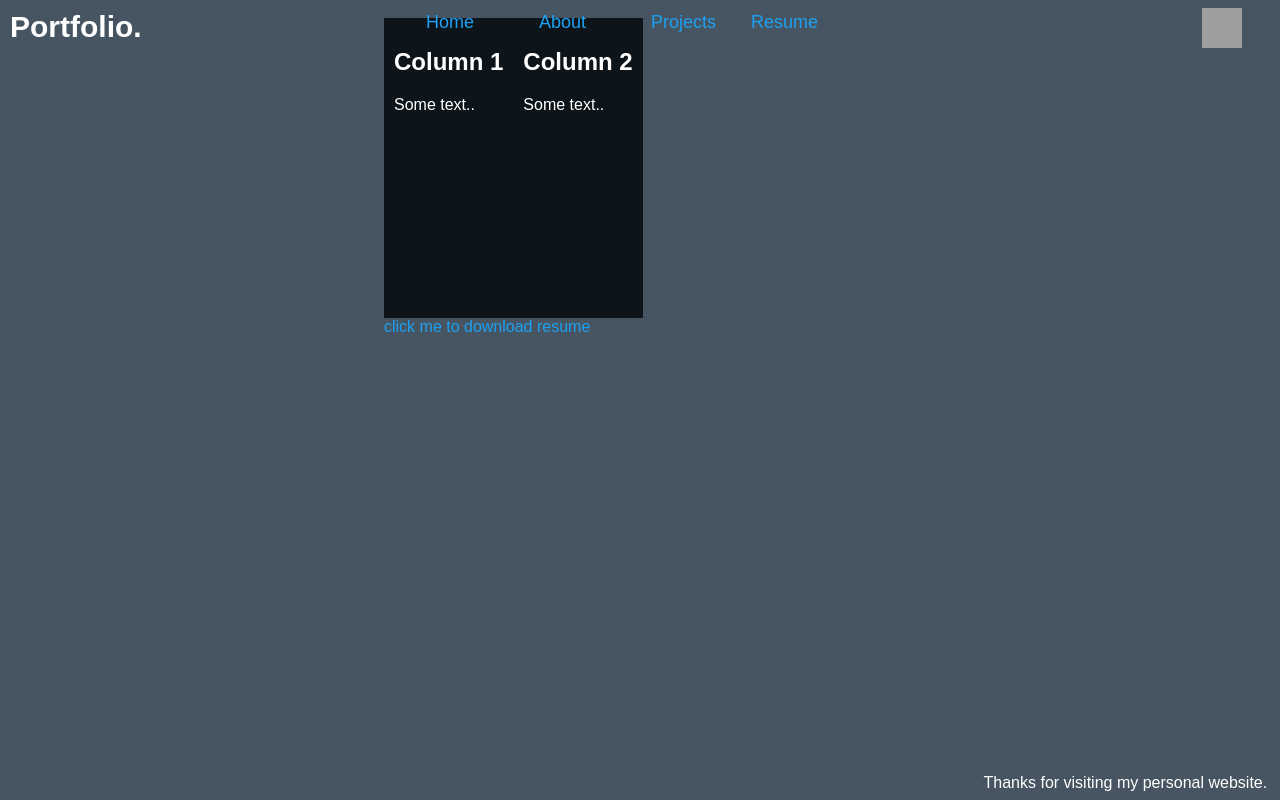
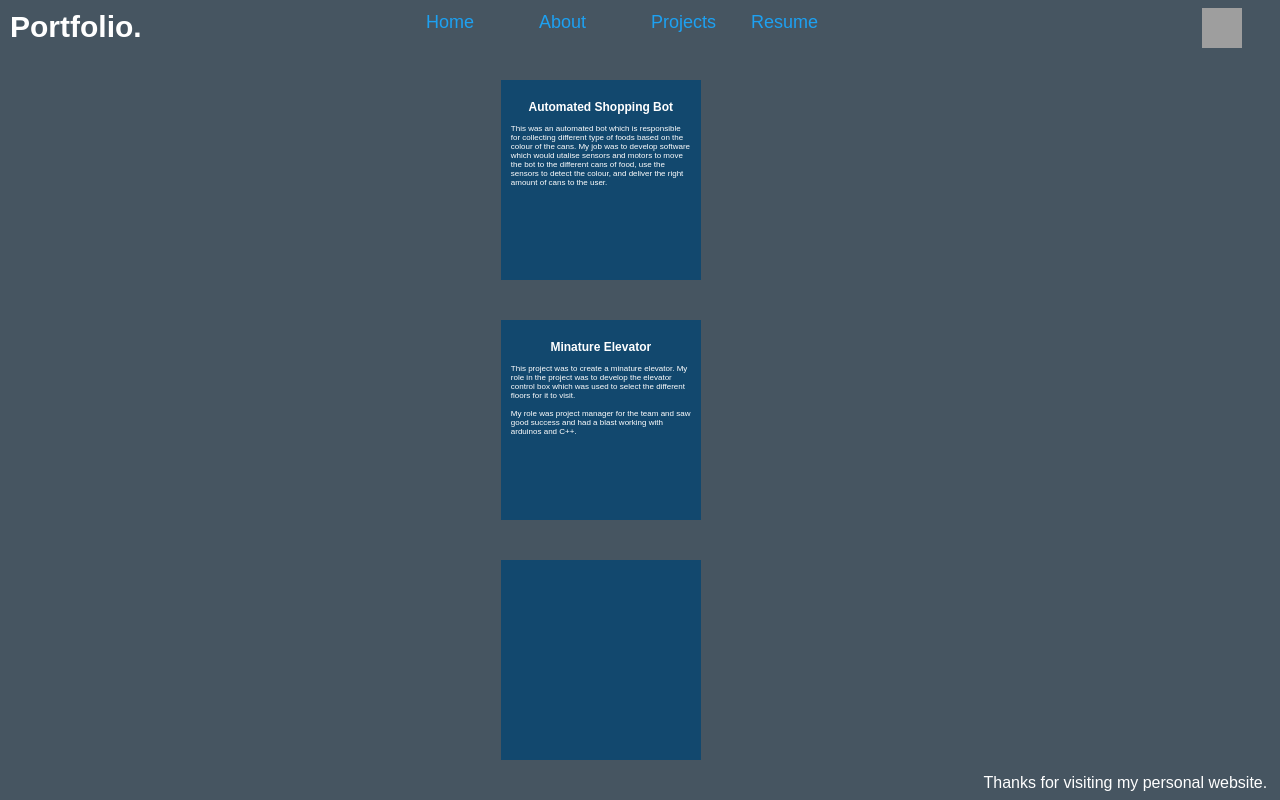
Before and after one commit to archer15/Personal_Website, a React (Create React App) app: page /projects in a window 1280 px wide. Built offline with nearby package versions, Linux system fonts and the light colour scheme; grey boxes are pictures that could not be loaded.

Commit message:
Added projects content and added more design

```diff
--- a/src/App.js
+++ b/src/App.js
@@ -5,7 +5,7 @@ import {
 } from "react-router-dom"
 import About from './pages/about.js'
 import Home from './pages/home.js'
-import Documents from './pages/documents.js'
+
 import Projects from './pages/projects.js'
 import my_cv from './pages/JoshuaArcher_CV_2021.pdf'
 import linkedin_image from './pages/linkedin.png'
@@ -25,11 +25,11 @@ const App = () => {
             <Link style={padding} to ="/"> Home </Link>
             <Link style={padding} to ="/about"> About </Link>
             <Link style={padding} to ="/projects"> Projects  </Link>
-            <a href= {my_cv} target="_blank"> Resume <i class="fas fa-file"></i></a>
+            <a href= {my_cv} target="_blank" rel="noreferrer"> Resume <i className="fas fa-file"></i></a>
           </div>
           <div className="App-links">
 
-            <a href="https://www.linkedin.com/in/joshua-archer/" target="_blank"><img src={linkedin_image} width="40" height="40" className="img_link" ></img></a>
+            <a href="https://www.linkedin.com/in/joshua-archer/" target="_blank" rel="noreferrer"><img src={linkedin_image} width="40" height="40" className="img_link" alt="Logo" ></img></a>
 
           </div>
 
--- a/src/pages/about.css
+++ b/src/pages/about.css
@@ -69,7 +69,7 @@ h2 {
   #p4 {
     display:none;
   }
-  #m1 {
+  #p5 {
     display:none;
   }
   #m2 {
--- a/src/pages/about.js
+++ b/src/pages/about.js
@@ -1,5 +1,5 @@
 import './about.css';
-import PersonalFitness from './about_list/personal_fitness'
+
 const add1 = () => {
   document.getElementById("p1").style.display = "block";
 }
@@ -58,19 +58,19 @@ const About = () => {
 
     return (
         <div className="about-main"><h1>About Me</h1>
-            <div class="row">
-              <div class="column" >
+            <div className="row">
+              <div className="column" >
                 <h2>Personal Hobbies</h2>
-                  <div class="card">
+                  <div className="card">
                     <ul onMouseOver={add1} onMouseLeave={remove1} >Personal Fitness</ul>
                     <ul onMouseOver={add2} onMouseLeave={remove2}>Music </ul>
                     <ul onMouseOver={add3} onMouseLeave={remove3}>Creative Software Projects</ul>
                     <ul onMouseOver={add4} onMouseLeave={remove4}>Video Games</ul>
                   </div>
               </div>
-              <div class="column" >
+              <div className="column" >
                 <h2>Main Software Interests</h2>
-                  <div class="card" >
+                  <div className="card" >
                     <ul onMouseOver={add5} onMouseLeave={remove5} >Web Development / App Development</ul>
                     <ul onMouseOver={add6} onMouseLeave={remove6}>Systems Architecture and Design </ul>
                     <ul onMouseOver={add7} onMouseLeave={remove7}>Video Games Development</ul>
--- a/src/pages/about_list/personal_fitness.js
+++ /dev/null
@@ -1,13 +0,0 @@
-
-
-const PersonalFitness = () => {
-    console.log('aatttac')
-    return (
-        <div>Yo</div>
-
-    );
-}
-
-
-
-export default PersonalFitness;
--- a/src/pages/documents.js
+++ b/src/pages/documents.js
@@ -1,5 +1,5 @@
 import './documents.css';
-import Iframe from 'react-iframe'
+
 import my_cv from './JoshuaArcher_CV_2021.pdf'
 const Documents = () => {
     return (
--- a/src/pages/home.css
+++ b/src/pages/home.css
@@ -3,6 +3,8 @@
     top: 15%;
     right:35%;
     text-align: center;
+
+
 }
 .home-image{
     position: fixed;
--- a/src/pages/projects.css
+++ b/src/pages/projects.css
@@ -2,17 +2,79 @@
     box-sizing: border-box;
   }
 
-  /* Create two equal columns that floats next to each other */
-  .column {
-    float: left;
-    width: 50%;
-    padding: 10px;
-    height: 300px; /* Should be removed. Only for demonstration */
-  }
+.projects-main {
+  position: fixed;
+  top:5%;
+  left:36%;
+      padding: 20px;
+    display: flex;
+  flex-wrap:wrap;
 
-  /* Clear floats after the columns */
-  .row:after {
-    content: "";
-    display: table;
-    clear: both;
-  }
+  display: block
+}
+.project-2-text {
+  position: relative;
+  width:100%;
+
+}
+
+
+
+
+
+.card-1 {
+  padding: 5px;
+  margin:20px;
+  margin-bottom: 40px;
+  background-color:rgb(18, 72, 110);
+  padding:10px;
+  width:200px;
+  height:200px;
+  font-size: 8px;
+  transition:1s;
+}
+.card-2 {
+
+  padding: 5px;
+  margin:20px;
+  margin-bottom: 40px;
+  background-color:rgb(18, 72, 110);
+  padding:10px;
+  width:200px;
+  height:200px;
+  font-size: 8px;
+  transition:1s;
+  overflow:hidden;
+}
+.card-3 {
+  padding: 5px;
+  margin:20px;
+  margin-bottom: 40px;
+  background-color:rgb(18, 72, 110);
+  padding:10px;
+  width:200px;
+  height:200px;
+  font-size: 8px;
+  transition:1s;
+}
+
+.card-1:hover {
+  width:600px;
+  margin-left:-150px;
+  height:400px;
+  font-size: 16px;
+}
+.card-2:hover {
+  width:600px;
+  margin-left:-150px;
+  height:400px;
+  font-size: 16px;
+
+
+}
+.card-3:hover {
+  width:600px;
+  margin-left:-150px;
+  height:400px;
+  font-size: 16px;
+}
--- a/src/pages/projects.js
+++ b/src/pages/projects.js
@@ -1,22 +1,31 @@
 import './projects.css';
-import my_cv from './JoshuaArcher_CV_2021.pdf'
+
 const Projects = () => {
+
     return (
-        <div>
-        <br></br>
+        <div className="projects-main">
+          <div className="card-1">
+            <h2>Automated Shopping Bot</h2>
+            <p>This was an automated bot which is responsible for collecting different type of foods based on the colour of the cans.
+              My job was to develop software which would utalise sensors and motors to move the bot to the different
+              cans of food, use the sensors to detect the colour, and deliver the right amount of cans to the user.
+               </p>
+          </div>
+          <div className="card-2">
+            <h2>Minature Elevator </h2>
+            <p className="project-2-text" display>This project was to create a minature elevator. My role in the project was to develop the elevator
+            control box which was used to select the different floors for it to visit. <br></br><br></br>
+            My role was project manager for the team and saw good success and had a blast working with arduinos and C++.</p>
+            <div className="project-2-image" >
 
-<div class="row">
-  <div class="column" >
 
-    <h2>Column 1</h2>
-    <p>Some text..</p>
-  </div>
-  <div class="column" >
-    <h2>Column 2</h2>
-    <p>Some text..</p>
-  </div>
-</div>
-<a href= {my_cv} target="_blank"> click me to download resume</a>
+          </div>
+          </div>
+
+          <div className="card-3">
+
+            <p> </p>
+          </div>
       </div>
 
     );
```
